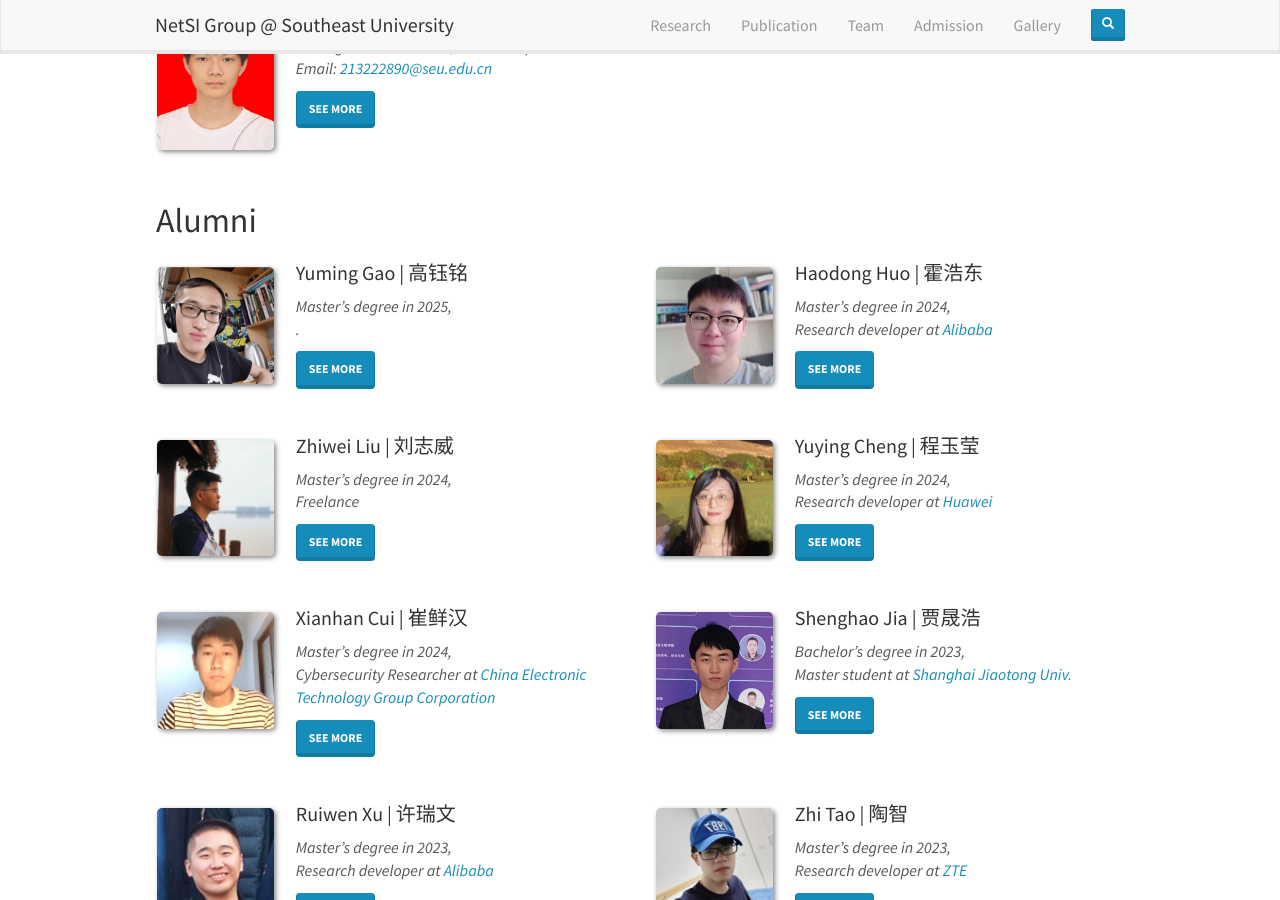
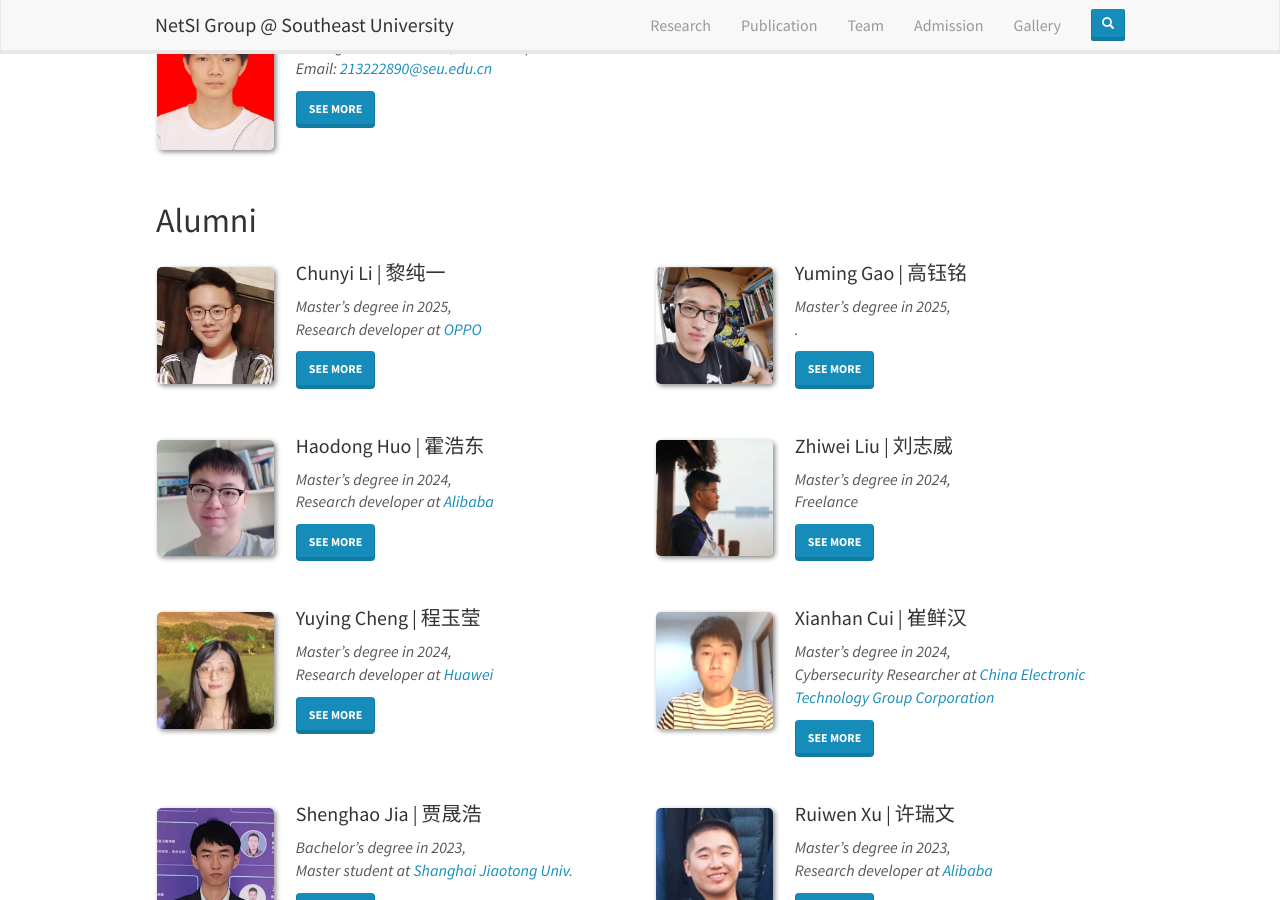
Before and after one commit to SEU-NetSI/seu-netsi.github.io, a Jekyll site: the page built from _pages/team.md, in a window 1280 px wide and 900 px high, scrolled down 2250 px. Built offline with Jekyll 4.4.1, drawn with Linux system fonts in a browser that asks for light colours; nearby versions of some CDN libraries.

Commit message:
Update alumni_members.yml by lcy
add my alumni members info

```diff
--- a/_data/alumni_members.yml
+++ b/_data/alumni_members.yml
@@ -4,6 +4,24 @@
 #  email:
 #  link:
 #  education:
+
+- name: Chunyi Li
+  chinese: 黎纯一
+  id: lichunyi
+  photo: lichunyi.jpg
+  info: Master's degree in 2025,<br> Research developer at <a href='https://www.oppo.com/' target='_blank'>OPPO</a>
+  email: 1403198796@qq.com
+  link: https://github.com/L-somebody
+  education:
+    - "<b>2022.09 ~ 2025.06:</b> M.Sc, <a href='https://cose.seu.edu.cn/' target='_blank'>College of Software Engineering</a>, <a href='https://www.seu.edu.cn/' target='_blank'>Southeast University</a>, China"
+    - "<b>2018.09 ~ 2022.06:</b> B.Sc, <a href='http://www.cse.cqu.edu.cn/' target='_blank'>School of Big Data & Software Engineering</a>, <a href='https://www.cqu.edu.cn/' target='_blank'>Chongqing University</a>, China"
+  thesis:
+    - "基于超宽带技术的无人机集群协作通信与位置规划"
+  interest:
+    - "<b>Internet of Things</b>"
+    - "<b>Operating System</b>"
+  correspondence:
+    - "<b>Github:</b> <a href='https://github.com/L-somebody' target='_blank'>https://github.com/L-somebody</a>"
 
 - name: Yuming Gao
   chinese: 高钰铭
```
